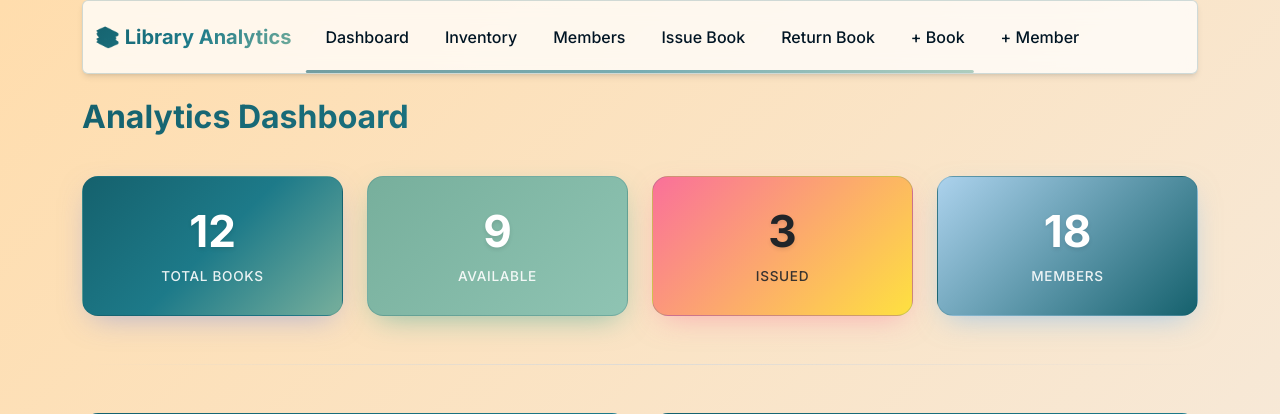
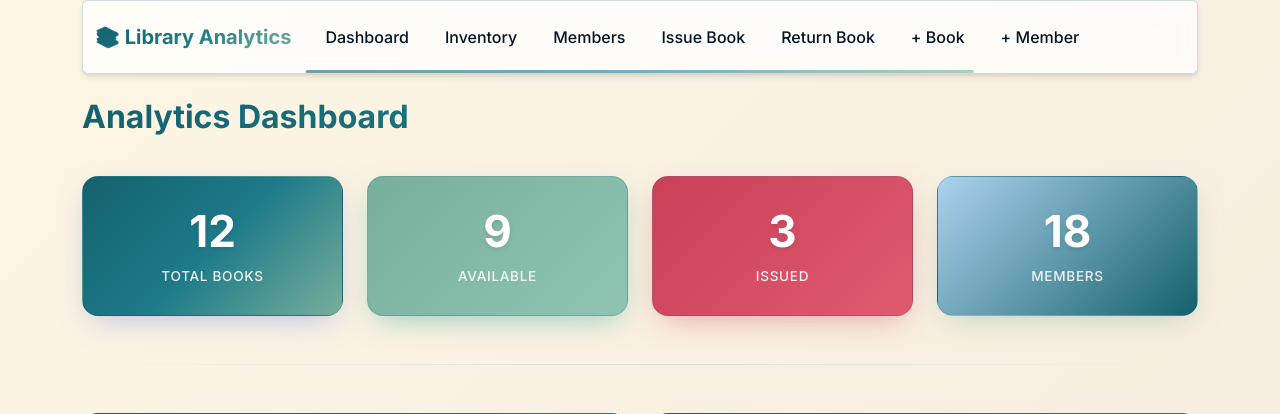
Before and after one commit to VipulMadavi/Library-Analytics-DAVIS, a Flask app: page / in a window 1280 px wide. Shown: the top 414 px of the page. Run offline with Flask 3, Linux system fonts and the light colour scheme.

Commit message:
ui changes

```diff
--- a/static/css/style.css
+++ b/static/css/style.css
@@ -18,18 +18,18 @@
     /* Lighter brown-red for better visibility */
     --danger-dark: #78290F;
     /* Original for hover states */
-    --info: #ACD2ED;
-    /* Light blue */
-    --info-light: #c5e0f5;
+    --info: #77AF9C;
+    /* Sage - better harmony */
+    --info-light: #8fc4b3;
 
     /* Accent - Rose */
     --accent: #C94057;
     --accent-light: #e05a70;
 
     /* Backgrounds & Text */
-    --bg-light: #FFDDAD;
-    /* Cream */
-    --bg-cream: #FFDDAD;
+    --bg-light: #FDF6E3;
+    /* Softer warm ivory */
+    --bg-cream: #FDF6E3;
     --bg-card: rgba(255, 255, 255, 0.92);
     --text-dark: #001524;
     /* Dark navy */
@@ -194,7 +194,14 @@ body {
 
 .kpi-card.bg-info {
     background: var(--gradient-info) !important;
-    box-shadow: 0 10px 30px -10px rgba(79, 172, 254, 0.5);
+    box-shadow: 0 10px 30px -10px rgba(119, 175, 156, 0.5);
+}
+
+/* Issued Card - Rose accent for better visual balance */
+.kpi-card.kpi-issued {
+    background: linear-gradient(135deg, var(--accent) 0%, var(--accent-light) 100%) !important;
+    box-shadow: 0 10px 30px -10px rgba(201, 64, 87, 0.5);
+    color: white;
 }
 
 /* ===== CARDS ===== */
--- a/templates/dashboard.html
+++ b/templates/dashboard.html
@@ -27,7 +27,7 @@
     </div>
     <div class="col-md-3">
         <a href="/books?status=Issued" class="text-decoration-none">
-            <div class="kpi-card bg-warning text-dark">
+            <div class="kpi-card kpi-issued">
                 <h3>{{ kpis.issued_books }}</h3>
                 <p>Issued</p>
             </div>
```
